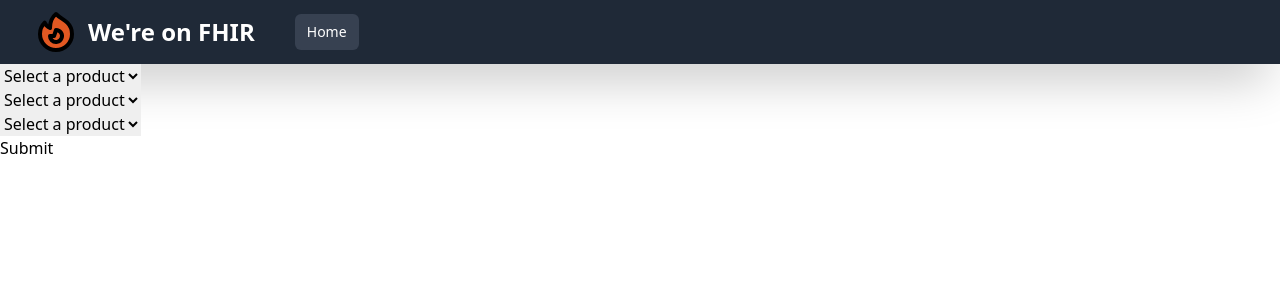
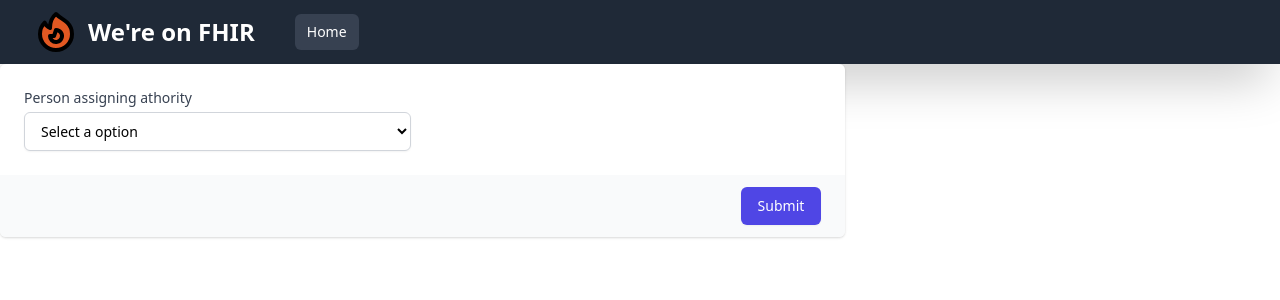
Before and after one commit to TeamWereOnFHIR/smart-fhir-physio-loinc-forms, a React (Create React App) app: page /form in a window 1280 px wide. Shown: the top 300 px of the page. Built offline with nearby package versions, Linux system fonts and the light colour scheme; a web font is replaced by a local one.

Commit message:
Changes to the Form and Form Hanlder
Allows for Form Validation and Overall Form

```diff
--- a/package.json
+++ b/package.json
@@ -4,6 +4,7 @@
   "private": true,
   "dependencies": {
     "@craco/craco": "^6.2.0",
+    "@flipbyte/formik-json": "^0.6.1",
     "@headlessui/react": "^1.4.1",
     "@heroicons/react": "^1.0.4",
     "@reduxjs/toolkit": "^1.6.1",
--- a/src/features/FormHandler/FormHandler.js
+++ b/src/features/FormHandler/FormHandler.js
@@ -3,27 +3,35 @@ import React from "react";
 import * as Yup from "yup";
 
 const ProductReviewForm = () => {
-  const products = ["Product 1", "Product 2", "Product 3", "Product 4"];
+  const option1 = [
+    "Hospital",
+    "Deparment of Motor Vechiles",
+    "Social Security Adminstration",
+  ];
+  const option2 = [
+    "Hospital",
+    "Deparment of Motor Vechiles",
+    "Social Security Adminstration",
+  ];
+  const options3 = [
+    "Hospital",
+    "Deparment of Motor Vechiles",
+    "Social Security Adminstration",
+  ];
 
   const validationSchema = Yup.object({
-    product: Yup.string().required("Please select a product").oneOf(products),
-    name: Yup.string().required(),
+    product: Yup.string().required("Please select a option").oneOf(option1),
+    /* name: Yup.string().required(),
     email: Yup.string().email().required(),
     title: Yup.string().required(),
     review: Yup.string().required(),
     rating: Yup.number().min(1).max(10).required(),
     date: Yup.date().default(() => new Date()),
-    wouldRecommend: Yup.boolean().default(false),
+    wouldRecommend: Yup.boolean().default(false),*/
   });
 
   const initialValues = {
-    name: "",
-    email: "",
-    title: "",
-    review: "",
-    rating: "",
     date: new Date(),
-    wouldRecommend: false,
     product: "",
   };
 
@@ -31,7 +39,7 @@ const ProductReviewForm = () => {
     alert(JSON.stringify(values, null, 2));
   };
 
-  const productOptions = products.map((product, key) => (
+  const productOptions1 = option1.map((product, key) => (
     <option value={product} key={key}>
       {product}
     </option>
@@ -41,7 +49,6 @@ const ProductReviewForm = () => {
 
   return (
     <Formik
-      class="md:grid md:grid-cols-3 md:gap-6"
       initialValues={initialValues}
       validationSchema={validationSchema}
       onSubmit={async (values, { resetForm }) => {
@@ -50,43 +57,45 @@ const ProductReviewForm = () => {
       }}
     >
       <Form>
-        <div
-          className="container"
-          style={{
-            width: "60%",
-          }}
+        <div className="mt-10 sm:mt-0">
+          <div className="md:grid md:grid-cols-3 md:gap-6">
+            <div className="mt-5 md:mt-0 md:col-span-2">
+              <div className="shadow overflow-hidden sm:rounded-md">
+                <div className="px-4 py-5 bg-white sm:p-6">
+                  <div className="grid grid-cols-6 gap-6">
+                    <div className="col-span-6 sm:col-span-3">
+                      <label
+                        htmlFor="country"
+                        className="block text-sm font-medium text-gray-700"
                       >
-          <div className="field">
+                        Person assigning athority
+                      </label>
                       <div className="control">
-              <Field name="product" as="select" className="select is-fullwidth">
-                Label 1<option value={""}>Select a product</option>
-                {productOptions}
+                        <label htmlFor="email"></label>
+                        <Field
+                          name="product"
+                          as="select"
+                          className="select is-fullwidth mt-1 block w-full py-2 px-3 border border-gray-300 bg-white rounded-md shadow-sm focus:outline-none focus:ring-indigo-500 focus:border-indigo-500 sm:text-sm"
+                        >
+                          Label 1<option value={""}>Select a option</option>
+                          {productOptions1}
                         </Field>
                         <ErrorMessage name="product" render={renderError} />
                       </div>
                     </div>
-          <div className="field">
-            <div className="control">
-              <Field name="product" as="select" className="select is-fullwidth">
-                Label 1<option value={""}>Select a product</option>
-                {productOptions}
-              </Field>
-              <ErrorMessage name="product" render={renderError} />
                   </div>
                 </div>
-          <div className="field">
-            <div className="control">
-              <Field name="product" as="select" className="select is-fullwidth">
-                Label 1<option value={""}>Select a product</option>
-                {productOptions}
-              </Field>
-              <ErrorMessage name="product" render={renderError} />
+                <div className="px-4 py-3 bg-gray-50 text-right sm:px-6">
+                  <button
+                    type="submit"
+                    className="inline-flex justify-center py-2 px-4 border border-transparent shadow-sm text-sm font-medium rounded-md text-white bg-indigo-600 hover:bg-indigo-700 focus:outline-none focus:ring-2 focus:ring-offset-2 focus:ring-indigo-500 button is-primary"
+                  >
+                    Submit
+                  </button>
                 </div>
               </div>
-
-          <button type="submit" className="button is-primary">
-            Submit
-          </button>
+            </div>
+          </div>
         </div>
       </Form>
     </Formik>
--- a/src/features/Home/HomeScreen.js
+++ b/src/features/Home/HomeScreen.js
@@ -1,7 +1,7 @@
 import PatientBanner from "@features/PatientBanner/PatientBanner";
 import { FhirClientContext } from "@services/fhir/FhirClientContext";
 import { useContext, useEffect, useState } from "react";
-
+import ProductReviewForm from "../FormHandler/FormHandler";
 const HomeScreen = () => {
   const context = useContext(FhirClientContext);
   const fhir = context.client;
@@ -36,7 +36,10 @@ const HomeScreen = () => {
           {/* Replace this with actual content or components */}
           <div className="px-4 py-6 sm:px-0">
             <div className="border-4 border-dashed border-gray-200 rounded-lg h-96 p-2">
-              <h1 className="text-2xl font-bold text-gray-900"></h1>
+              <h1 className="text-2xl font-bold text-gray-900">
+                {" "}
+                <ProductReviewForm />
+              </h1>
             </div>
           </div>
           {/* /End replace */}
```
Also changed, not shown: 1 other file (tests, documents, lock files or other folders). Lines whose indentation alone changed are shown as unchanged.
